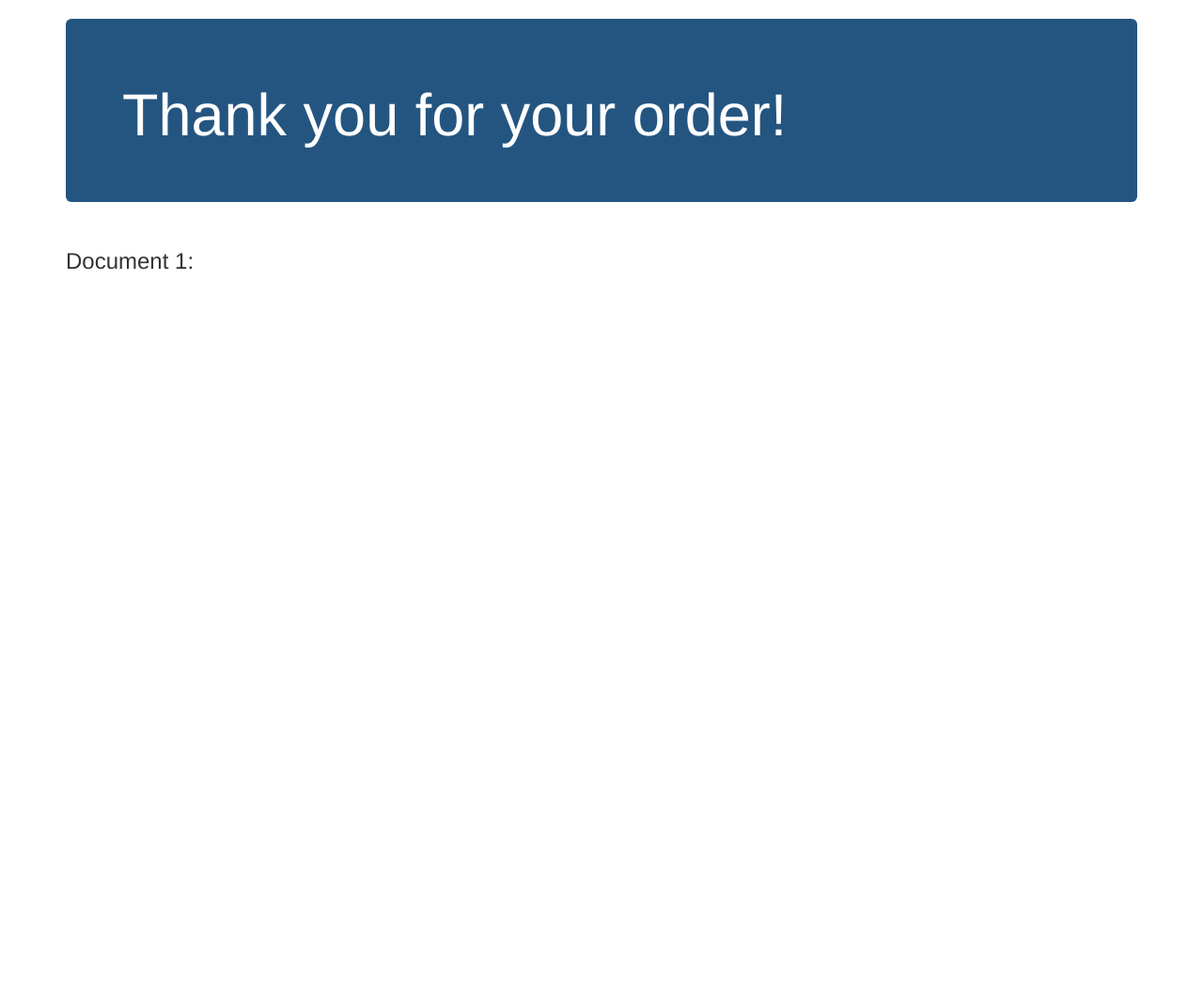
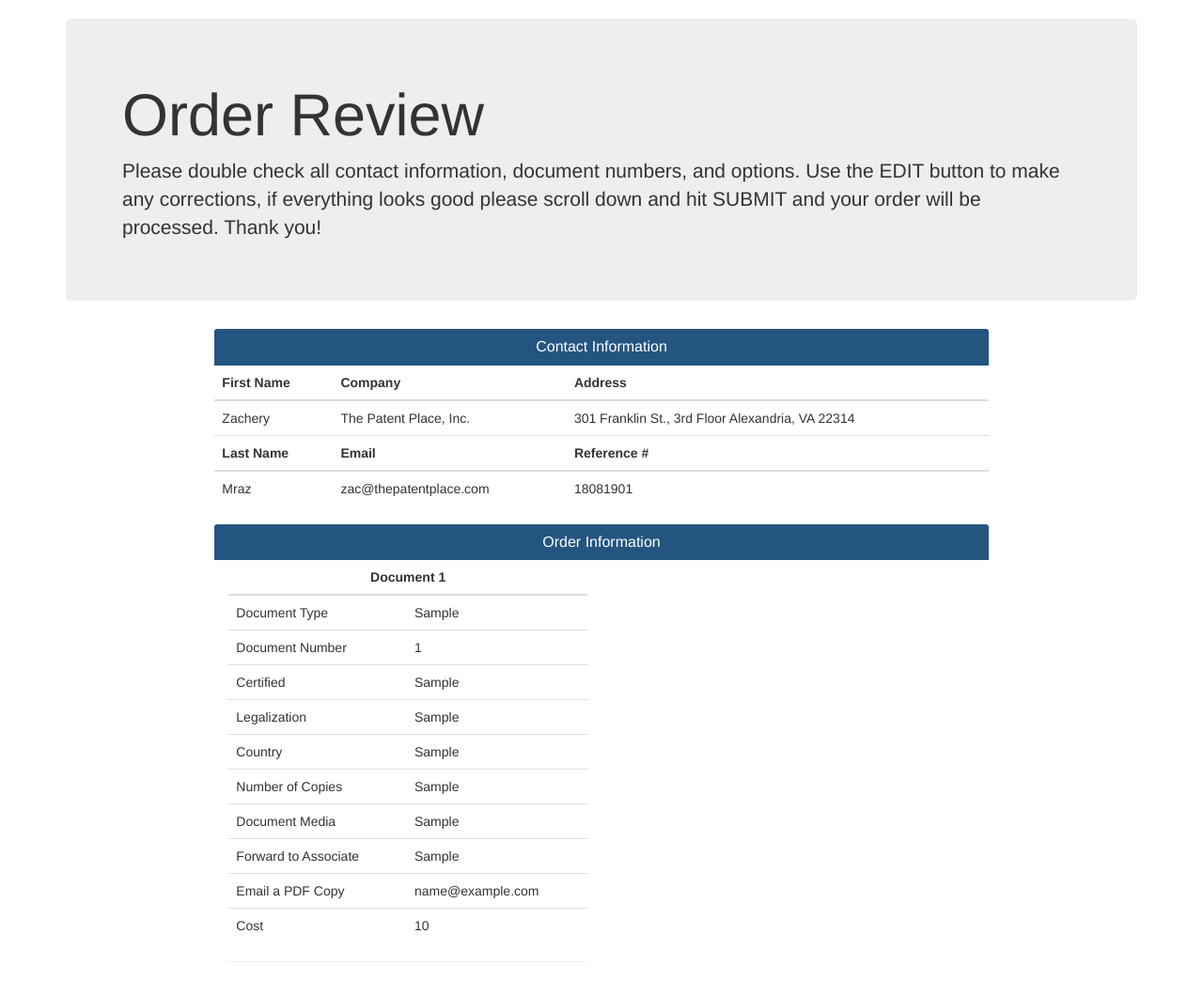
Before and after one commit to Mraz15/tpp2.0, a Django app: template mysite/personal/templates/personal/thank_you.html in a window 1280 px wide. Shown: the part 102-1146 px from the top of the page at 94% size. Before the commit the page ends 389 px from the top, so only its background shows below. Run offline with Django 3.2, Linux system fonts and the light colour scheme; the template is opened without the code that fills it: most values are stand-ins (such as "Sample title", 1, 10 or a date in 2020); some libraries are stand-ins or nearby versions.

Commit message:
order review page
order review page is up, just need to add clients info. Email is working fully and all of the order details are sent to the client.

```diff
--- a/mysite/forms/views.py
+++ b/mysite/forms/views.py
@@ -14,4 +14,5 @@ def hand_delivery(request):
     return render(request, 'forms/hand_delivery.html')
 
 def order_review(request):
+
     return render(request, 'forms/order_review.html')
--- a/mysite/personal/templates/personal/thank_you.html
+++ b/mysite/personal/templates/personal/thank_you.html
@@ -1,21 +1,124 @@
+
+
 {% extends "personal/header.html" %}
- {% block content %}
-<body>
-    <div class="container">
-        <div style="background-color: #245580 !important" class="jumbotron">
-            <h1 style=" color: white !important">Thank you for your order!</h1>
+
+
+
+
+{% block content %}
+
+
+
+<div class="container">
+         <div class="jumbotron">
+        <h1>Order Review</h1>
+        <p>Please double check all contact information, document numbers, and options. Use the EDIT button to make any corrections, if everything looks good please scroll down and hit SUBMIT and your order will be processed. Thank you!</p>
         </div>
+</div>
+
+<div class="container col-lg-8 col-lg-offset-2 col-md-8 col-md-offest-2 col-sm-8 col-sm-offset-2">
+    <div style="background-color: #245580 !important" class="panel-heading">
+        <h3 style=" color: white !important" class="panel-title text-center">Contact Information</h3>
     </div>
-     <div class="container" id="test">
-        <h3>Document 1: </h3>
+    <table class="table">
+        <thead>
+            <th>First Name</th>
+            <th>Company</th>
+            <th>Address</th>
+        </thead>
+        <tr>
+            <td id="firstName">Zachery</td>
+            <td id="company">The Patent Place, Inc.</td>
+            <td id="address">301 Franklin St., 3rd Floor Alexandria, VA 22314</td>
+        </tr>
+        <thead>
+            <th>Last Name</th>
+            <th>Email</th>
+            <th>Reference #</th>
+        </thead>
+        <tr>
+            <td id="lastName">Mraz</td>
+            <td id="Email">zac@thepatentplace.com</td>
+            <td id="ref">18081901</td>
+        </tr>
+    </table>
+    </div>
 
-        {% for item in order %}
+
+
+
+        <div class="container col-lg-8 col-lg-offset-2 col-md-8 col-md-offest-2 col-sm-8 col-sm-offset-2">
+                <div style="background-color: #245580 !important" class="panel-heading">
+                    <h3 style=" color: white !important" class="panel-title text-center">Order Information</h3>
+                </div>
+                {% for item in order %}
+            <div class="container col-lg-6 col-lg-offset-0 col-md-6 col-md-offset-0 col-sm-6 col-sm-offset-0">
+                <table class="table">
+
+            <thead>
+                <th class="text-center" colspan = "2">
+                    Document {{ forloop.counter }}
+                </th>
+            </thead>
             <tr>
-            {{ item.docType }}
+                <td>Document Type</td>
+                <td>{{ item.docType }}</td>
             </tr>
+            <tr>
+                <td>Document Number</td>
+                <td>{{ item.docNum }}</td>
+            </tr>
+            <tr>
+                    <td>Certified</td>
+                    <td>{{item.docCert}}</td>
+            </tr>
+            <tr>
+                    <td>Legalization</td>
+                    <td>{{ item.docLegal }}</td>
+            </tr>
+            <tr>
+                    <td>Country</td>
+                    <td>{{ item.docCountry }}</td>
+            </tr>
+            <tr>
+                    <td>Number of Copies</td>
+                    <td>{{ item.docNumofCopies }}</td>
+            </tr>
+            <tr>
+                    <td>Document Media</td>
+                    <td>{{ item.docMedia }}</td>
+            </tr>
+            <tr>
+                    <td>Forward to Associate</td>
+                    <td>{{ item.docForward }}</td>
+            </tr>
+            <tr>
+                    <td>Email a PDF Copy</td>
+                    <td>{{ item.docEmail }}</td>
+            </tr>
+            <tr>
+                    <td>Cost</td>
+                    <td>{{ item.docCost }}</td>
+            </tr>
+        </table>
+        <hr>
+        </div>
+
+
         {% endfor %}
+        </div>
 
-    </div>
-    </div>
-</body>
+
+
+
+
+
+
+<!--<div class="form-group text-center" id="edit">
+    <a role="button" href="/uspto_docs" class="btn btn-primary" id='editt'>Edit Order</a>
+</div>
+</div>-->
+
+
+
 {% endblock %}
```
Also changed, not shown: mysite/forms/templates/forms/order_review.html (+10 -42 lines), mysite/personal/static/js/cert3.js (+9 -5 lines), mysite/personal/views.py (+51 -10 lines), 4 other files.
